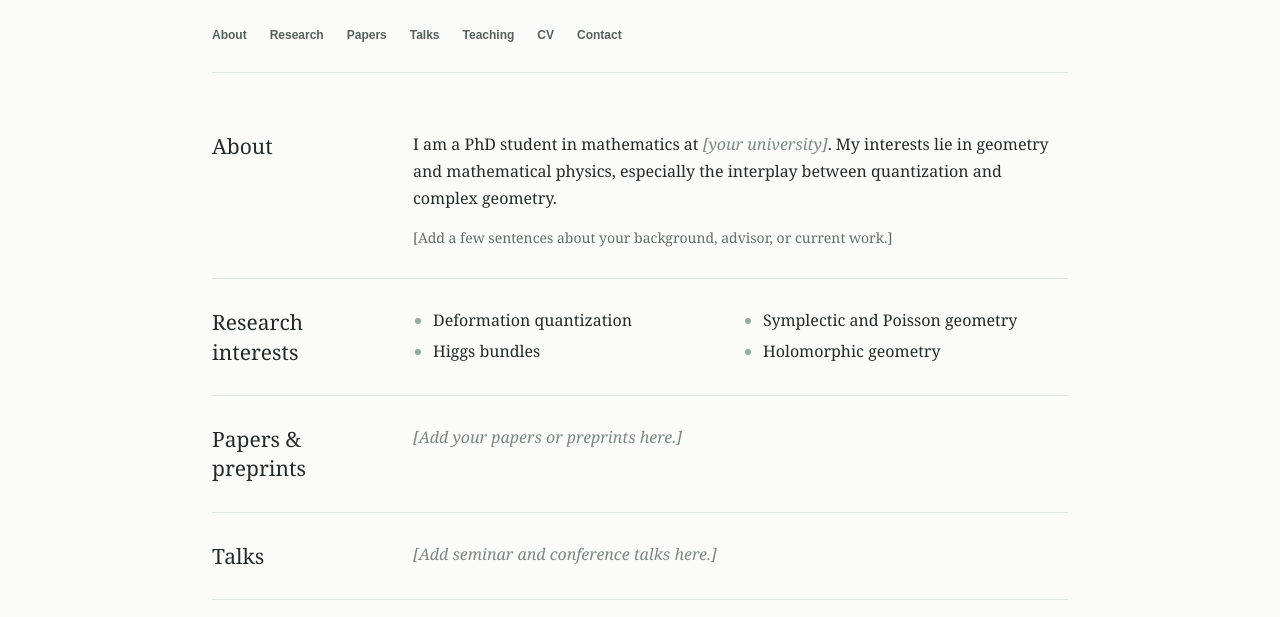
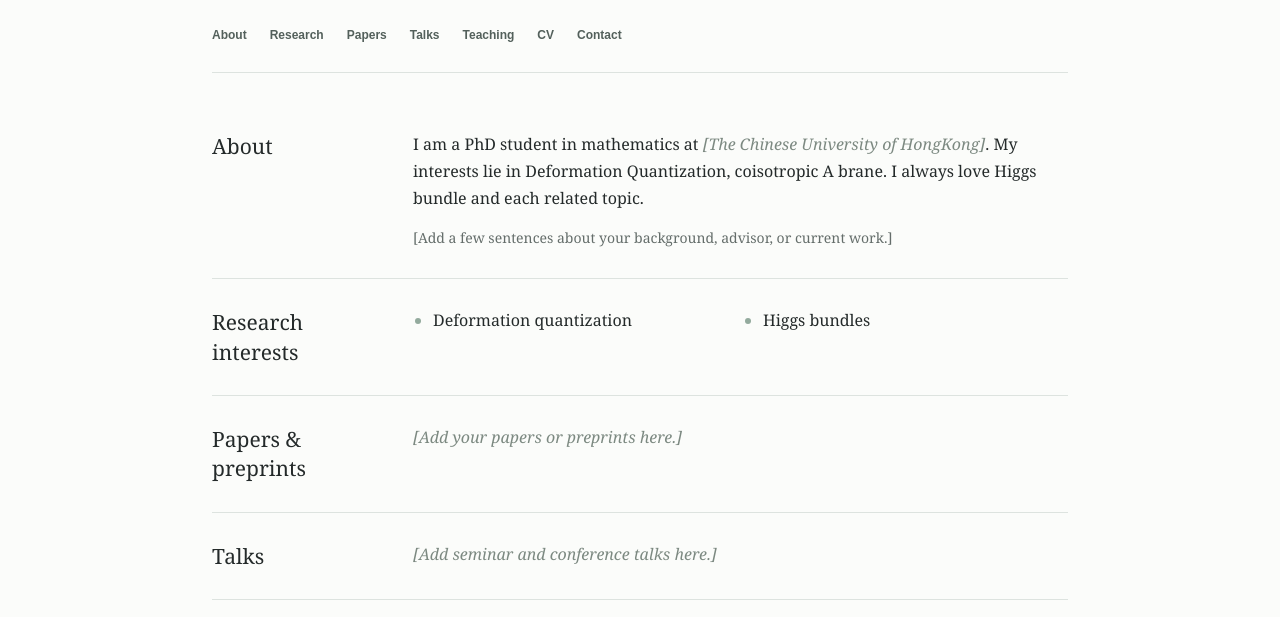
Before and after one commit to Zhenyu-YE-Moumou/Homepage, a plain HTML site: page index.html in a window 1280 px wide. Shown: the part 183-800 px from the top of the page. Drawn offline with Linux system fonts and the light colour scheme.

Commit message:
Update index.html

```diff
--- a/index.html
+++ b/index.html
@@ -4,7 +4,7 @@
   <meta charset="utf-8">
   <meta name="viewport" content="width=device-width, initial-scale=1">
   <meta name="description" content="Academic homepage of a mathematics PhD student.">
-  <title>Your Name | Mathematics</title>
+  <title>ZhenyuYE | Mathematics</title>
   <style>
     :root { color-scheme: light; --ink: #242a2a; --muted: #646d6a; --accent: #245f58; --rule: #dde3df; --paper: #fbfcfa; }
     * { box-sizing: border-box; }
@@ -58,7 +58,7 @@
         <h2>About</h2>
         <div class="content">
           <!-- 把下面这段改成你的个人简介。 -->
-          <p>I am a PhD student in mathematics at <span class="placeholder">[your university]</span>. My interests lie in geometry and mathematical physics, especially the interplay between quantization and complex geometry.</p>
+          <p>I am a PhD student in mathematics at <span class="placeholder">[The Chinese University of HongKong]</span>. My interests lie in Deformation Quantization, coisotropic A brane. I always love Higgs bundle and each related topic.</p>
           <p class="small-note">[Add a few sentences about your background, advisor, or current work.]</p>
         </div>
       </section>
@@ -67,9 +67,9 @@
         <div class="content">
           <ul class="research-list">
             <li>Deformation quantization</li>
-            <li>Symplectic and Poisson geometry</li>
+
             <li>Higgs bundles</li>
-            <li>Holomorphic geometry</li>
+
           </ul>
         </div>
       </section>
```
